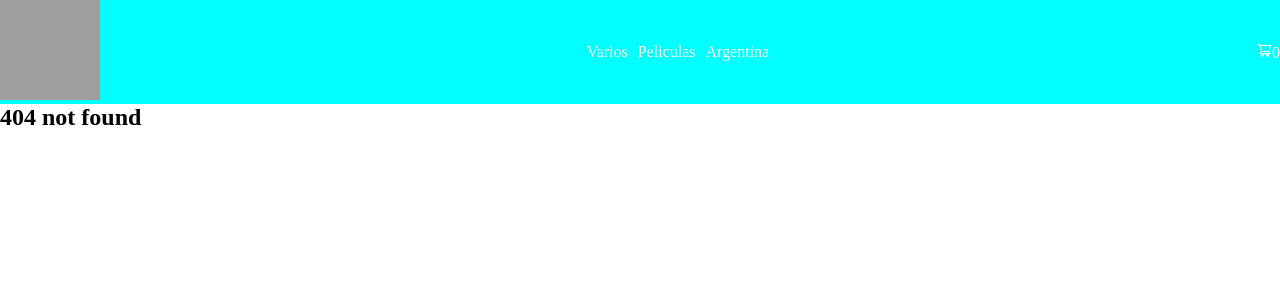
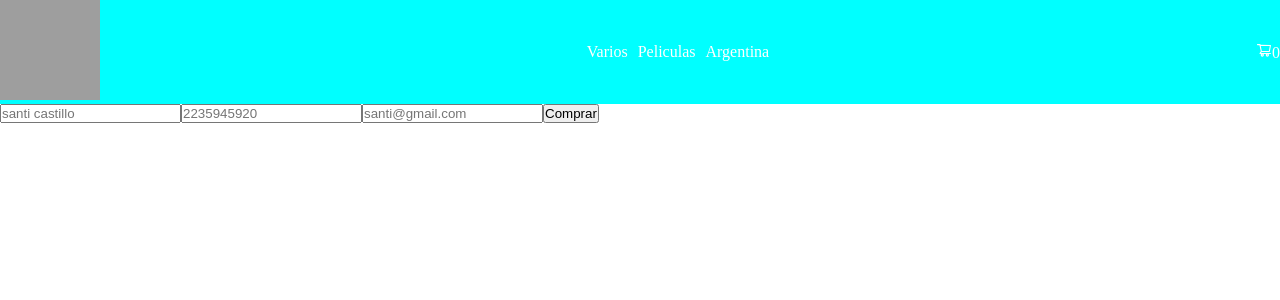
Before and after one commit to santiagocastillo1/efedepe-pg, a React (Vite) app: page /checkout in a window 1280 px wide. Before the commit this address had no page. Shown: the top 300 px of the page. Built offline with nearby package versions, Linux system fonts and the light colour scheme; grey boxes are pictures that could not be loaded.

Commit message:
cambios en el carrito

```diff
--- a/src/App.jsx
+++ b/src/App.jsx
@@ -3,6 +3,7 @@ import { ItemListContainer } from "./components/pages/itemListContainer/ItemList
 import CartContainer from "./components/pages/cart/CartContainer";
 import { Navbar } from "./components/layout/navbar/Navbar";
 import ItemDetailContainer from "./components/pages/ItemDetail/ItemDetailContainer";
+import Checkout from "./components/pages/checkout/Checkout";
 
 function App() {
   return (
@@ -12,6 +13,7 @@ function App() {
         <Route path="/" element={<ItemListContainer />} />
         <Route path="/category/:name" element={<ItemListContainer />} />
         <Route path="/cart" element={<CartContainer />} />
+        <Route path="/checkout" element={<Checkout />} />
         <Route path="/itemDetail/:id" element={<ItemDetailContainer />} />
         <Route path="*" element={<h2>404 not found</h2>} />
       </Routes>
--- a/src/components/common/counter/Counter.jsx
+++ b/src/components/common/counter/Counter.jsx
@@ -1,9 +1,9 @@
 import { useState } from "react";
-const Counter = () => {
+const Counter = ({ stock, agregarAlCarrito }) => {
   const [contador, funcionContador] = useState(0);
 
   const sumar = () => {
-    funcionContador(contador + 1);
+    stock > contador ? funcionContador(contador + 1) : alert("stock maximo");
   };
   const restar = () => {
     funcionContador(contador - 1);
@@ -13,6 +13,9 @@ const Counter = () => {
       <h2>Contador = {contador}</h2>
       <button onClick={sumar}>sumar</button>
       <button onClick={restar}>restar</button>
+      <button onClick={() => agregarAlCarrito(contador)}>
+        Agregar al carrito
+      </button>
     </div>
   );
 };
--- a/src/components/pages/ItemDetail/ItemDetail.jsx
+++ b/src/components/pages/ItemDetail/ItemDetail.jsx
@@ -1,9 +1,14 @@
+import Counter from "../../common/counter/Counter";
 import { ItemListContainer } from "../itemListContainer/ItemListContainer";
 
-const ItemDetail = ({ myProducts }) => {
+const ItemDetail = ({ myProducts, agregarAlCarrito }) => {
   return (
     <div>
-      <h2>{myProducts.title}</h2> <img src={myProducts.imageUrl} alt="" />
+      <h2>{myProducts.title}</h2>
+      <h2>{myProducts.description}</h2>
+      <img src={myProducts.imageUrl} alt="" />
+
+      <Counter stock={myProducts.stock} agregarAlCarrito={agregarAlCarrito} />
     </div>
   );
 };
--- a/src/components/pages/ItemDetail/ItemDetailContainer.jsx
+++ b/src/components/pages/ItemDetail/ItemDetailContainer.jsx
@@ -12,7 +12,13 @@ const ItemDetailContainer = () => {
     let productSelected = products.find((producto) => producto.id === id);
     setMyProducts(productSelected);
   }, [id]);
-  return <ItemDetail myProducts={myProducts} />;
+  const agregarAlCarrito = (cantidad) => {
+    let objeto = { ...myProducts, quantity: cantidad };
+    console.log(objeto);
+  };
+  return (
+    <ItemDetail myProducts={myProducts} agregarAlCarrito={agregarAlCarrito} />
+  );
 };
 
 export default ItemDetailContainer;
--- a/src/components/pages/cart/CartContainer.jsx
+++ b/src/components/pages/cart/CartContainer.jsx
@@ -1,18 +1,12 @@
-import { useState, useEffect } from "react";
+import { Link } from "react-router-dom";
 
 const CartContainer = () => {
-  const [counter, setCounter] = useState(0);
-
-  const sumar = () => {
-    setCounter(counter + 1);
-  };
-
-  useEffect(() => {}, []); // ---> array de dependencias
-
   return (
     <div>
-      <h2>{counter}</h2>
-      <button onClick={sumar}>sumar</button>
+      <h1>Aca el carrito</h1>
+      <Link to="/checkout" style={{ color: "black" }}>
+        Finalizar comprar
+      </Link>
     </div>
   );
 };
--- /dev/null
+++ b/src/components/pages/checkout/Checkout.jsx
@@ -0,0 +1,47 @@
+import { useState } from "react";
+
+const Checkout = () => {
+  const [userInfo, setUserInfo] = useState({
+    name: "",
+    email: "",
+    phoneNumber: "",
+  });
+
+  const funcionDelFormulario = (evento) => {
+    evento.preventDefault();
+    console.log(userInfo);
+  };
+
+  const capturarInfo = (evento) => {
+    const { name, value } = evento.target;
+    setUserInfo({ ...userInfo, [name]: value });
+  };
+
+  return (
+    <div>
+      <form onSubmit={funcionDelFormulario}>
+        <input
+          type="text"
+          placeholder="santi castillo"
+          name="name"
+          onChange={capturarInfo}
+        />
+        <input
+          type="text"
+          placeholder="2235945920"
+          name="phoneNumber"
+          onChange={capturarInfo}
+        />
+        <input
+          type="email"
+          placeholder="santi@gmail.com"
+          name="email"
+          onChange={capturarInfo}
+        />
+        <button type="submit">Comprar</button>
+      </form>
+    </div>
+  );
+};
+
+export default Checkout;
```
